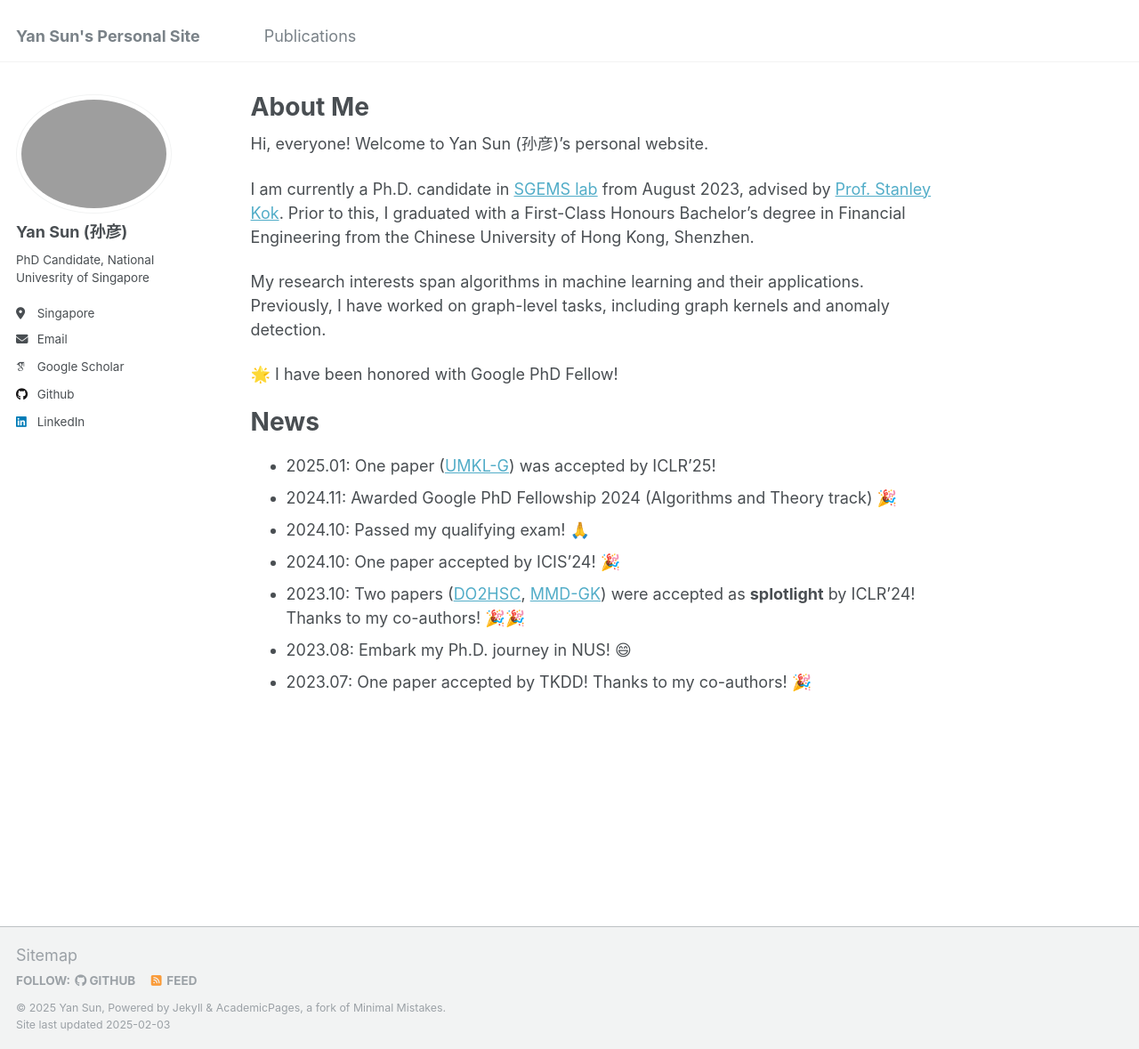
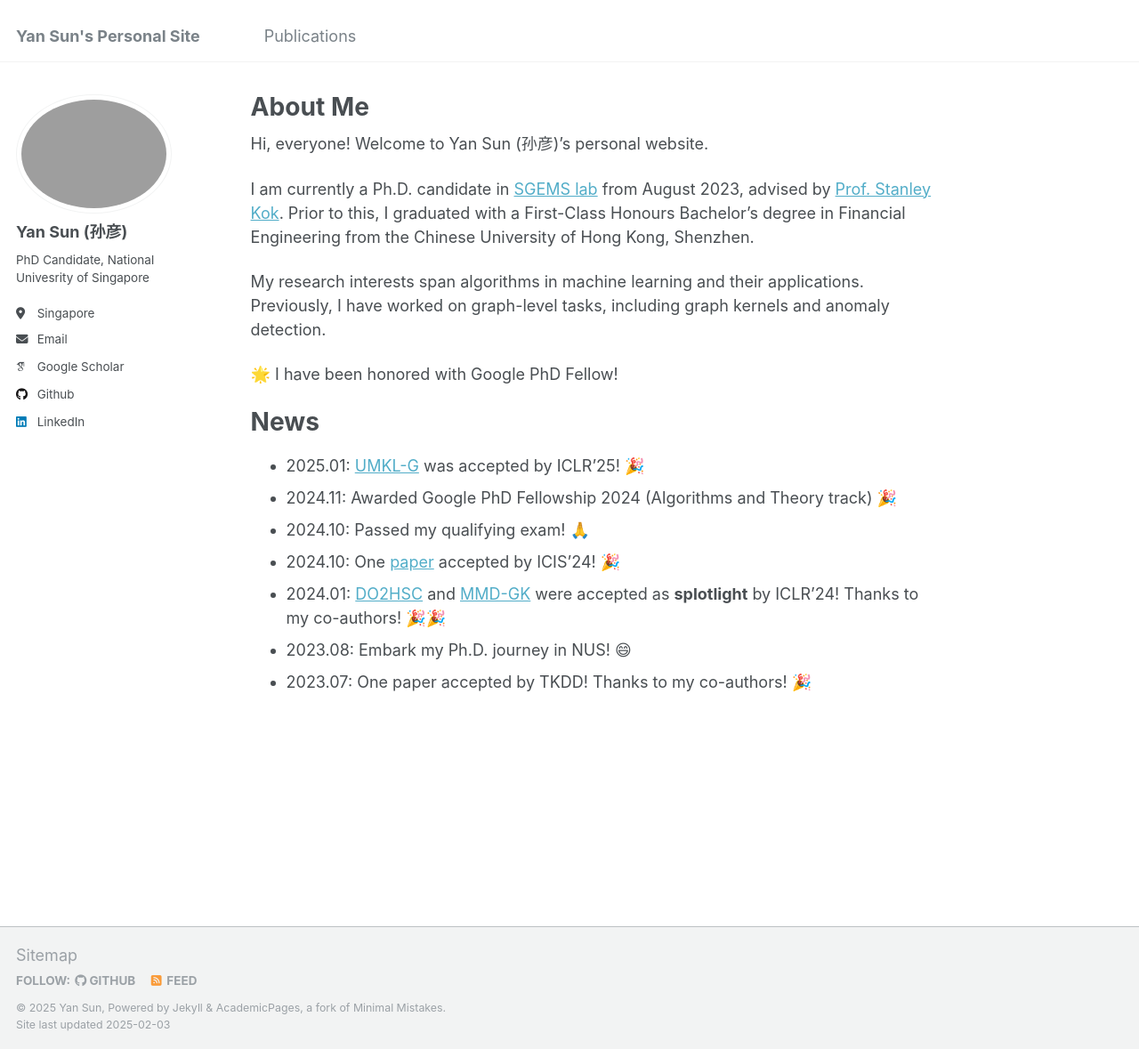
Before and after one commit to yan-sun-x/yan-sun-x.github.io, a Jekyll site: the page built from _pages/about.md, in a window 1280 px wide and 1179 px high. Shown: the whole window at 89% size. Built offline with Jekyll 4.4.1, drawn with Linux system fonts in a browser that asks for light colours; some web fonts are replaced.

Commit message:
update Jan 24

```diff
--- a/_pages/about.md
+++ b/_pages/about.md
@@ -17,11 +17,11 @@
 
 News
 ======
-- 2025.01: One paper ([UMKL-G](https://openreview.net/pdf?id=6nb2J90XJD)) was accepted by ICLR'25!
+- 2025.01: [UMKL-G](https://openreview.net/pdf?id=6nb2J90XJD) was accepted by ICLR'25! 🎉
 - 2024.11: Awarded Google PhD Fellowship 2024 (Algorithms and Theory track) 🎉
 - 2024.10: Passed my qualifying exam! 🙏
-- 2024.10: One paper accepted by ICIS'24! 🎉
-- 2023.10: Two papers ([DO2HSC](https://openreview.net/pdf?id=cJs4oE4m9Q), [MMD-GK](https://openreview.net/pdf?id=GZ6AcZwA8r)) were accepted as **splotlight** by ICLR'24! Thanks to my co-authors! 🎉🎉
+- 2024.10: One [paper](https://aisel.aisnet.org/icis2024/aiinbus/aiinbus/19/) accepted by ICIS'24! 🎉
+- 2024.01: [DO2HSC](https://openreview.net/pdf?id=cJs4oE4m9Q) and [MMD-GK](https://openreview.net/pdf?id=GZ6AcZwA8r) were accepted as **splotlight** by ICLR'24! Thanks to my co-authors! 🎉🎉
 - 2023.08: Embark my Ph.D. journey in NUS! 😄
 - 2023.07: One paper accepted by TKDD! Thanks to my co-authors! 🎉
 
```
